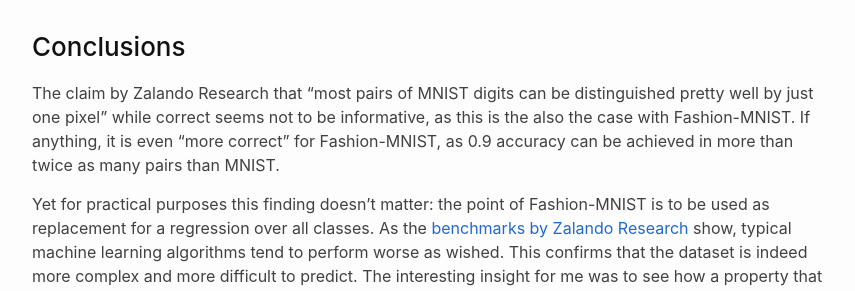
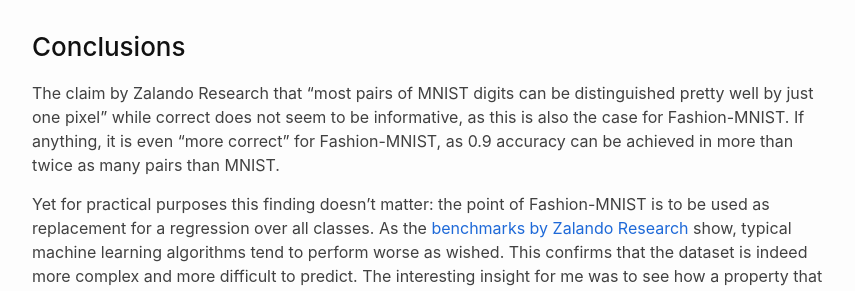
Before and after one commit to lucafrance/lucafrance.github.io, a Jekyll site: the page built from _posts/2021-04-05-mnist-pairwise-one-pixel.md, in a window 1280 px wide and 900 px high, scrolled down 5329 px. Shown: the part 184-475 px from the top of the window, without its empty margins (208-1063 px from the left). Built offline with Jekyll 4.4.1, drawn with Linux system fonts in a browser that asks for light colours; a script that is not in the unit is left out.

Commit message:
Fix grammar

```diff
--- a/_posts/2021-04-05-mnist-pairwise-one-pixel.md
+++ b/_posts/2021-04-05-mnist-pairwise-one-pixel.md
@@ -60,7 +60,7 @@
 *  The accuracy is at least 0.9 for 33 pairs of Fashion-MNIST and only 15 pairs of MNIST.
 
 ### Conclusions
-The claim by Zalando Research that "most pairs of MNIST digits can be distinguished pretty well by just one pixel" while correct seems not to be informative, as this is the also the case with Fashion-MNIST. If anything, it is even "more correct" for Fashion-MNIST, as 0.9 accuracy can be achieved in more than twice as many pairs than MNIST.
+The claim by Zalando Research that "most pairs of MNIST digits can be distinguished pretty well by just one pixel" while correct does not seem to be informative, as this is also the case for Fashion-MNIST. If anything, it is even "more correct" for Fashion-MNIST, as 0.9 accuracy can be achieved in more than twice as many pairs than MNIST.
 
 Yet for practical purposes this finding doesn't matter: the point of Fashion-MNIST is to be used as replacement for a regression over all classes. As the [benchmarks by Zalando Research](http://fashion-mnist.s3-website.eu-central-1.amazonaws.com/) show, typical machine learning algorithms tend to perform worse as wished. This confirms that the dataset is indeed more complex and more difficult to predict. The interesting insight for me was to see how a property that intuitively should have not been shared by Fashion-MNIST actually ended up being even more pronounced when checked numerically.
 
```
